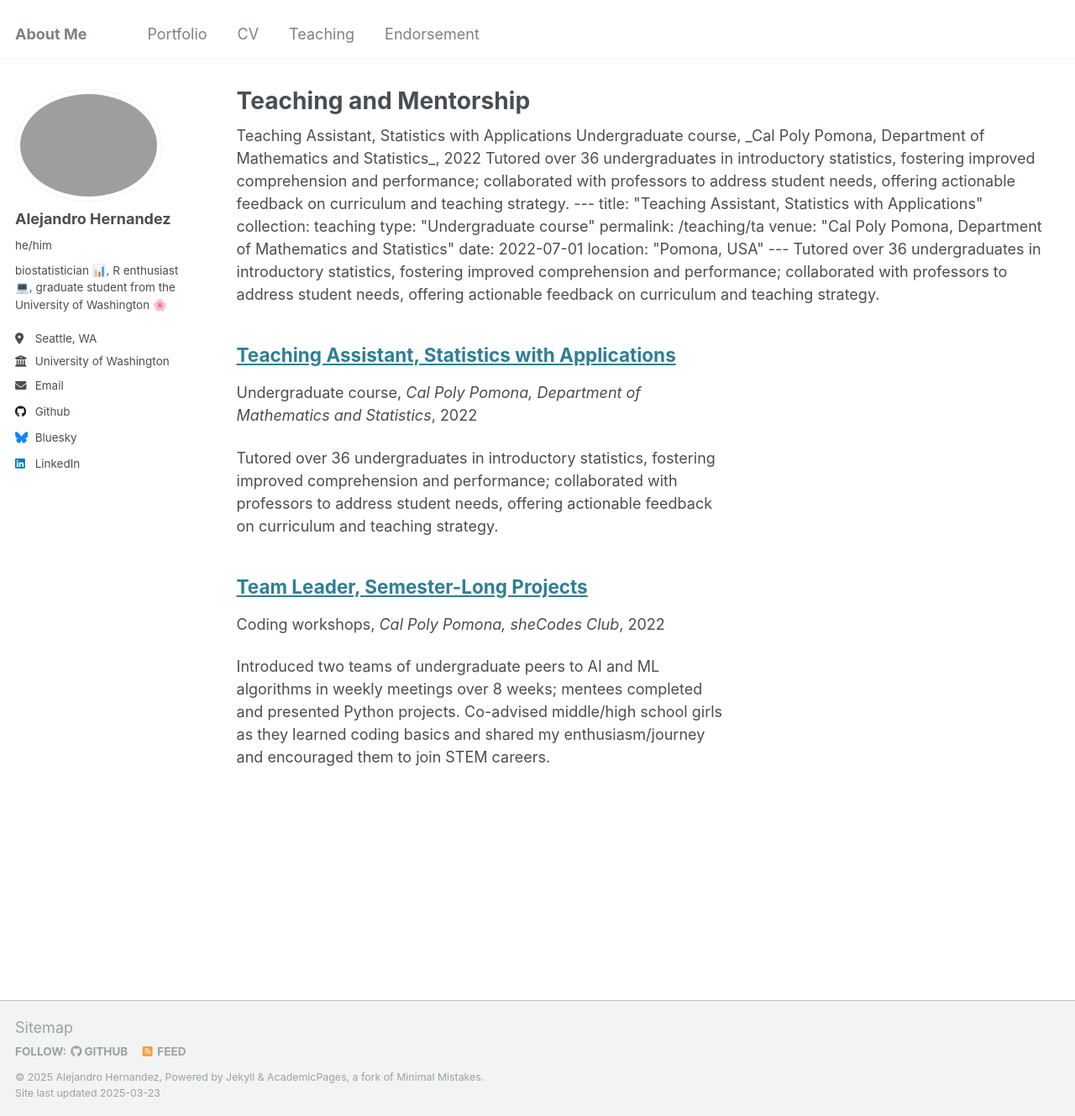
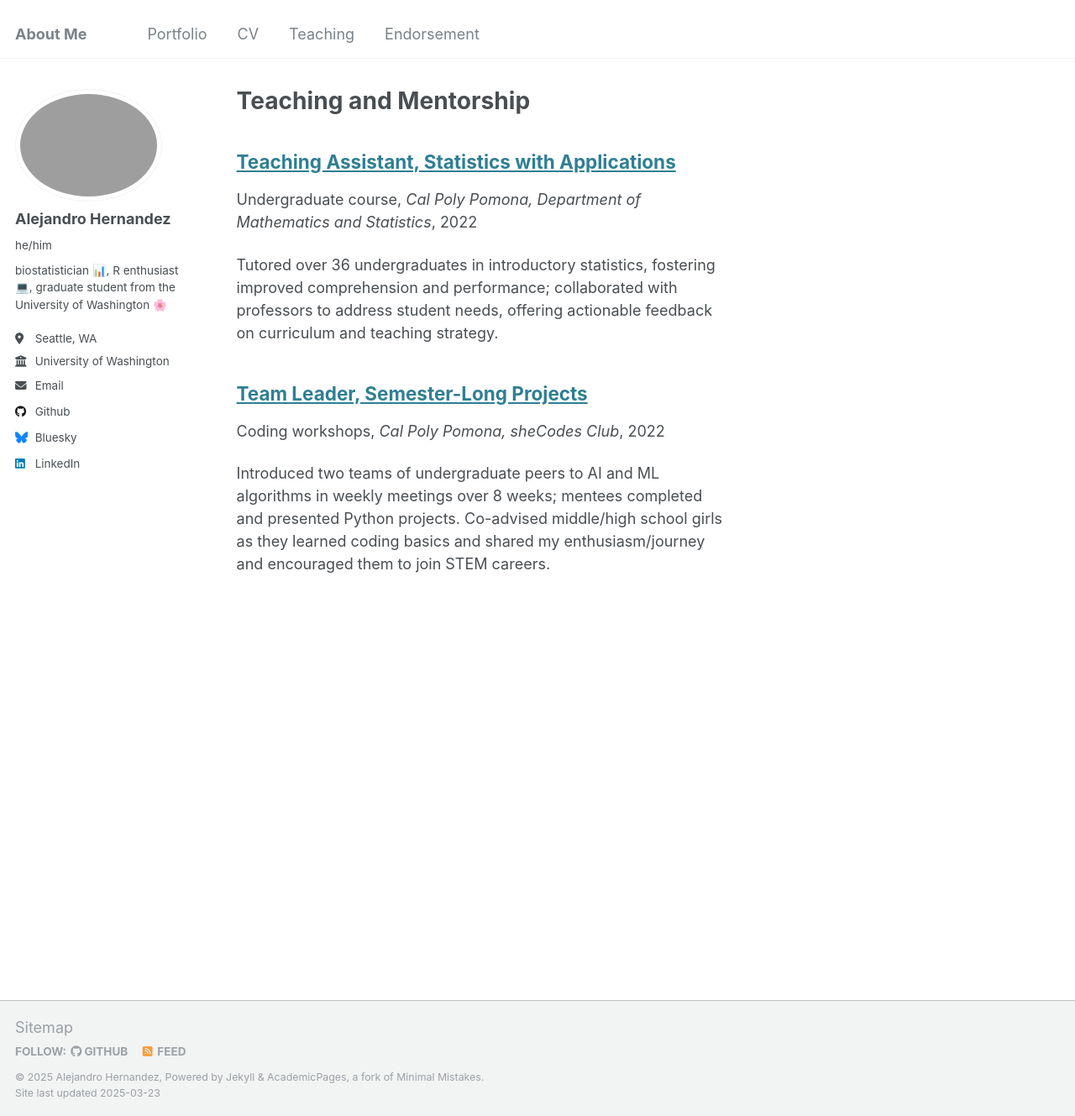
Before and after one commit to alejandroh3005/alejandroh3005.github.io, a Jekyll site: the page built from _pages/teaching.html, in a window 1280 px wide and 1329 px high. Shown: the whole window at 84% size. Built offline with Jekyll 4.4.1, drawn with Linux system fonts in a browser that asks for light colours.

Commit message:
Update teaching.html

```diff
--- a/_pages/teaching.html
+++ b/_pages/teaching.html
@@ -5,23 +5,6 @@ permalink: /teaching/
 author_profile: true
 ---
 
-Teaching Assistant, Statistics with Applications
-Undergraduate course, _Cal Poly Pomona, Department of Mathematics and Statistics_, 2022
-
-Tutored over 36 undergraduates in introductory statistics, fostering improved comprehension and performance; collaborated with professors to address student needs, offering actionable feedback on curriculum and teaching strategy.
-
----
-title: "Teaching Assistant, Statistics with Applications"
-collection: teaching
-type: "Undergraduate course"
-permalink: /teaching/ta
-venue: "Cal Poly Pomona, Department of Mathematics and Statistics"
-date: 2022-07-01
-location: "Pomona, USA"
----
-
-Tutored over 36 undergraduates in introductory statistics, fostering improved comprehension and performance; collaborated with professors to address student needs, offering actionable feedback on curriculum and teaching strategy.
-
 {% include base_path %}
 
 {% for post in site.teaching reversed %}
```
